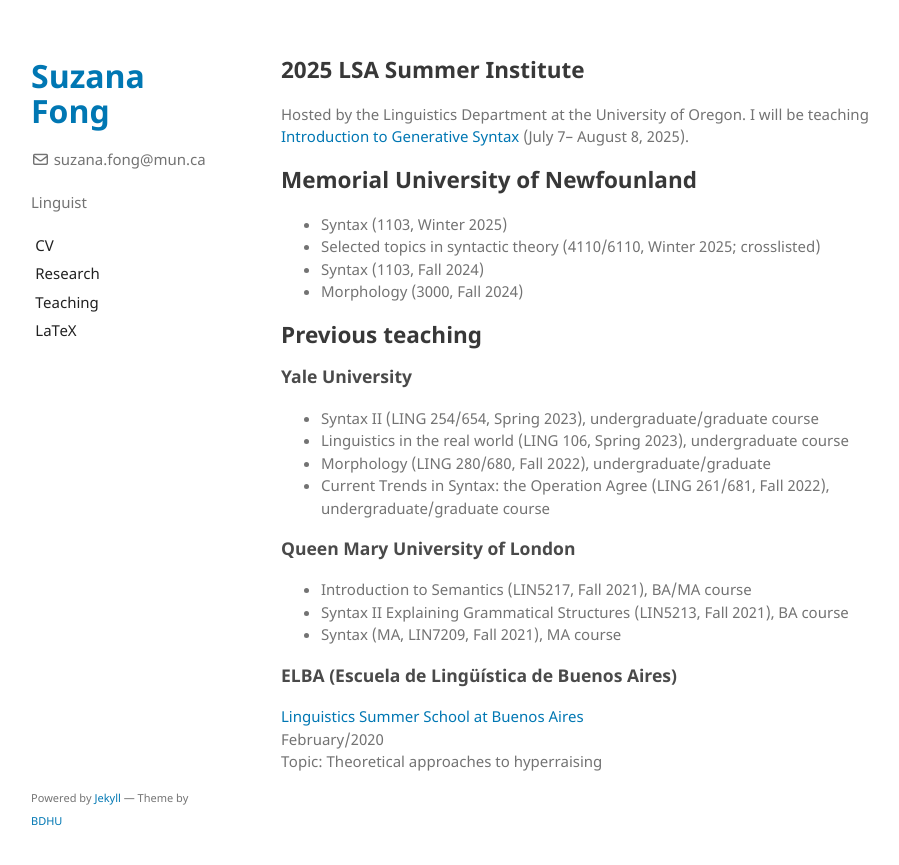
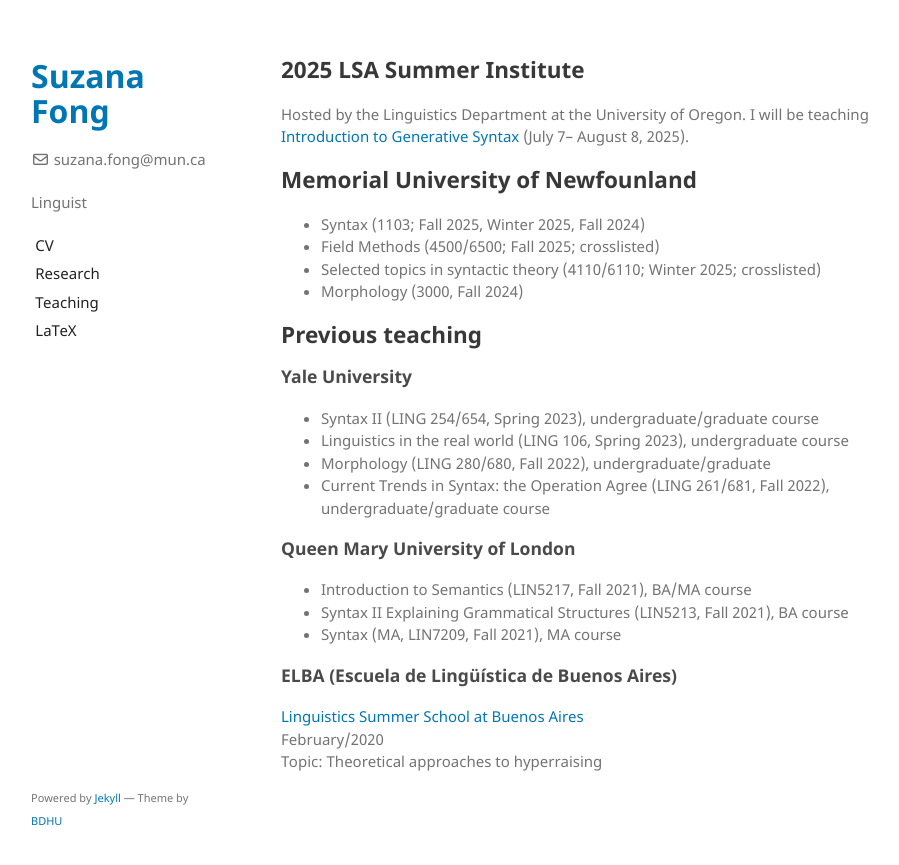
Before and after one commit to sznfng/sznfng.github.io, a Jekyll site: the page built from teaching.md, in a window 1280 px wide. Shown: the top 865 px of the page, without its empty margins (179-1078 px from the left). Built offline with Jekyll 4.4.1, drawn with Linux system fonts in a browser that asks for light colours.

Commit message:
Update teaching.md

```diff
--- a/teaching.md
+++ b/teaching.md
@@ -7,9 +7,9 @@ title: Teaching
 Hosted by the Linguistics Department at the University of Oregon. I will be teaching [Introduction to Generative Syntax](https://center.uoregon.edu/LSA/2025/program/search/detail_session.php?id=13901702) (July 7-- August 8, 2025).
 
 ## Memorial University of Newfounland
-+ Syntax (1103, Winter 2025)
-+ Selected topics in syntactic theory (4110/6110, Winter 2025; crosslisted)
-+ Syntax (1103, Fall 2024)
++ Syntax (1103; Fall 2025, Winter 2025, Fall 2024)
++ Field Methods (4500/6500; Fall 2025; crosslisted)
++ Selected topics in syntactic theory (4110/6110; Winter 2025; crosslisted)
 + Morphology (3000, Fall 2024)
 
 ## Previous teaching
```
